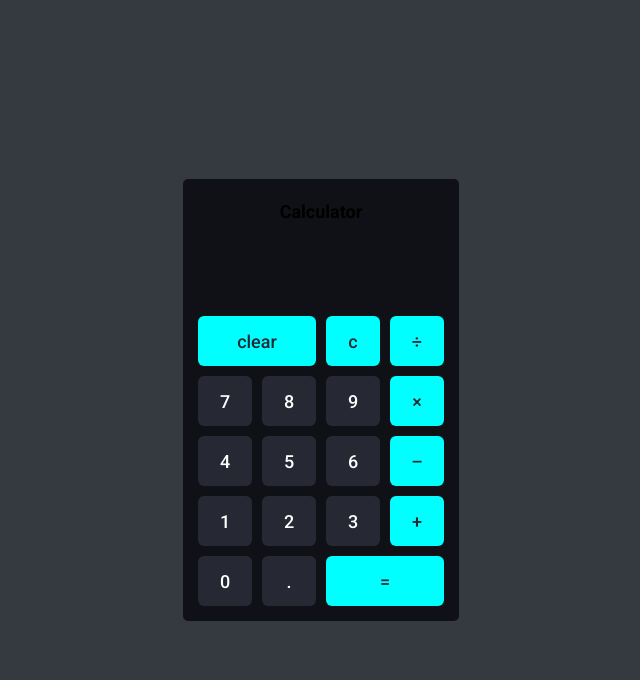
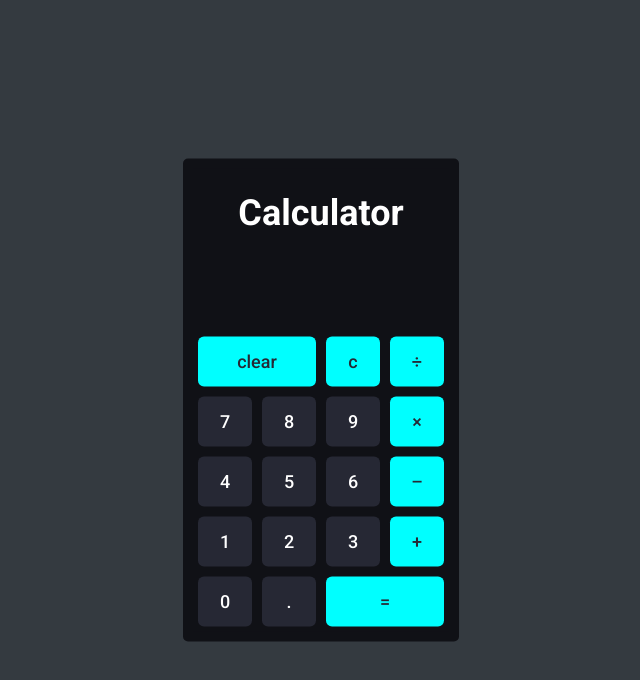
Before and after one commit to iamSunnyrohit/calculator, a React (Create React App) app: page / in a window 1280 px wide. Shown: the top 680 px of the page, without its empty margins (319-959 px from the left). Built offline with nearby package versions, Linux system fonts and the light colour scheme.

Commit message:
Update App.css

```diff
--- a/src/App.css
+++ b/src/App.css
@@ -80,3 +80,9 @@ button:active {
     background: aqua;
     color: #262834;
 }
+h1 {
+    text-align: center;
+    color: #ffffff;
+    margin-bottom: 20px;
+    font-size: 2rem;
+}
```
